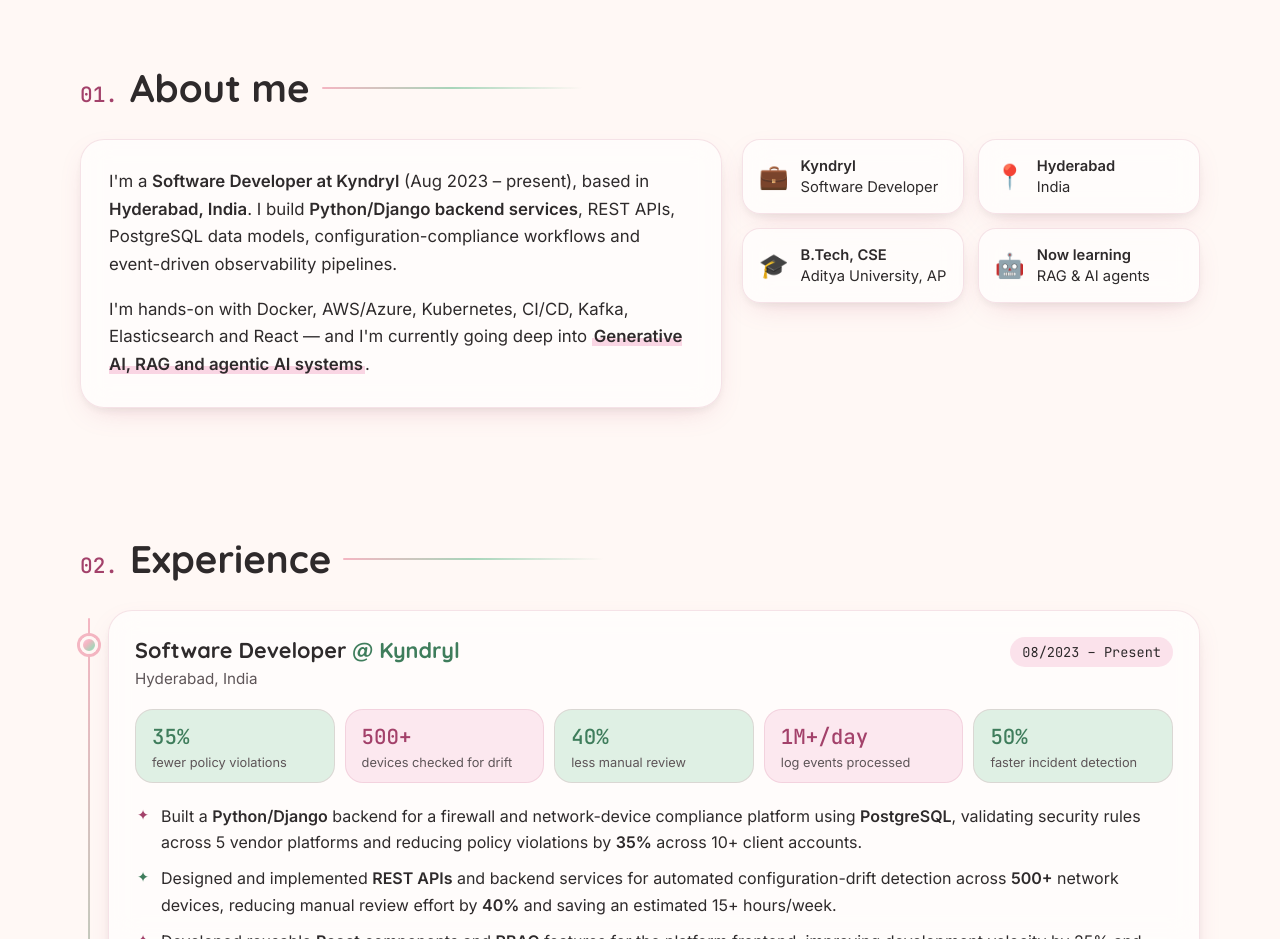
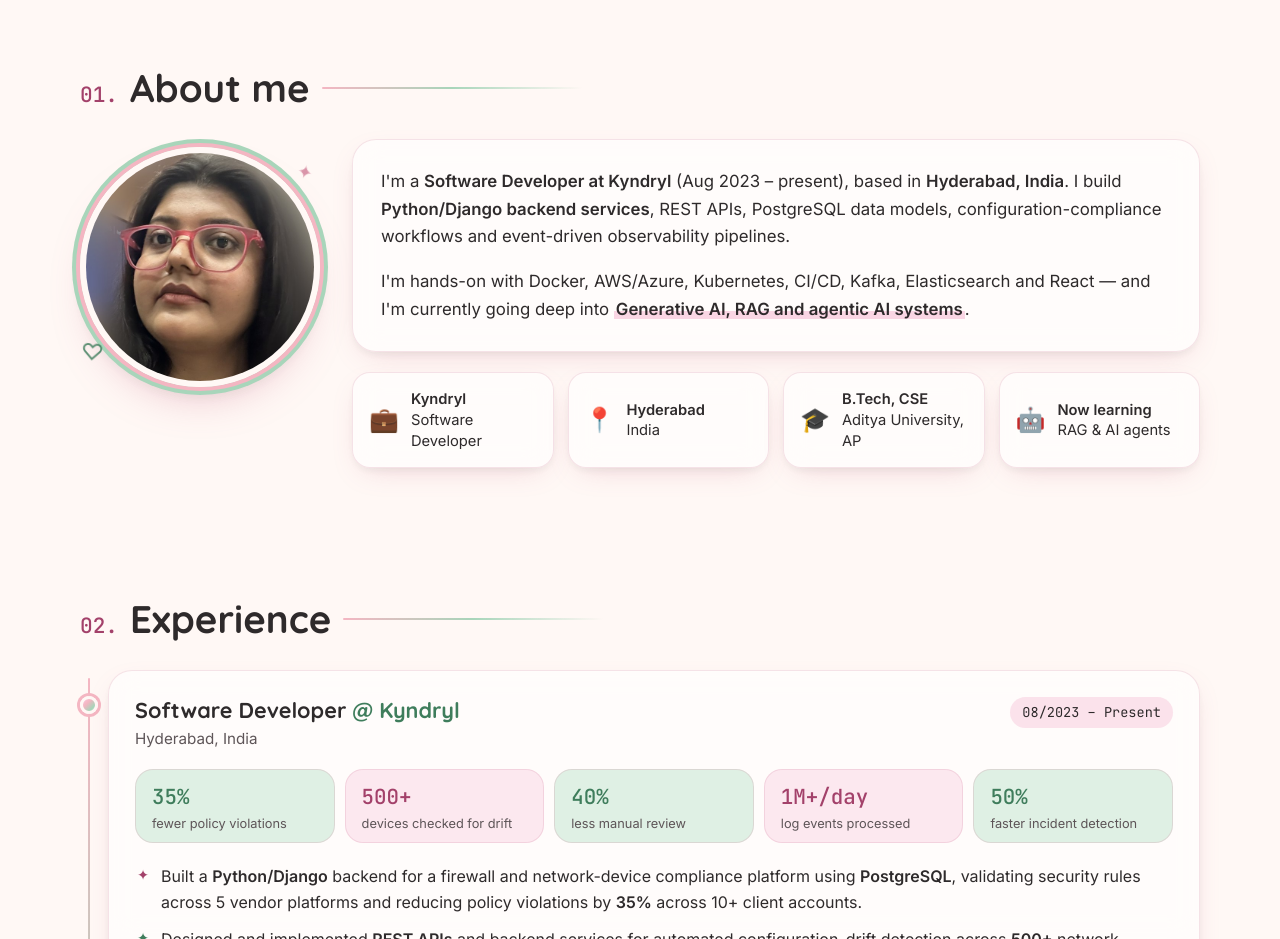
Before and after one commit to nidakhanam/nidaKhanam, a plain HTML site: page portfolio/index.html in a window 1280 px wide. Shown: the part 800-1739 px from the top of the page. Drawn offline with Linux system fonts and the light colour scheme.

Commit message:
Add profile photo to About section
Co-Authored-By: Claude Opus 5.5 <noreply@anthropic.com>
Claude-Session: https://claude.ai/code/session_01SZVc4HvYHr7dQmfoWvh2py

```diff
--- a/portfolio/index.html
+++ b/portfolio/index.html
@@ -135,6 +135,12 @@
     <section class="section container" id="about" aria-labelledby="about-title">
       <h2 class="section__title reveal" id="about-title"><span class="section__num">01.</span> About me</h2>
       <div class="about reveal">
+        <figure class="about__photo">
+          <img src="assets/nida-khanam.jpg" width="600" height="600" loading="lazy" decoding="async"
+               alt="Portrait of Nida Khanam wearing pink-framed glasses and a black top" />
+          <span class="about__photo-sparkle about__photo-sparkle--1" aria-hidden="true">✦</span>
+          <span class="about__photo-sparkle about__photo-sparkle--2" aria-hidden="true">♡</span>
+        </figure>
         <div class="about__card glass">
           <p>
             I'm a <strong>Software Developer at Kyndryl</strong> (Aug 2023 – present), based in
--- a/portfolio/styles.css
+++ b/portfolio/styles.css
@@ -335,7 +335,23 @@ ul, ol { padding: 0; margin: 0; list-style: none; }
 .fact { display: flex; align-items: center; gap: 12px; padding: 16px; border-radius: var(--r-md); font-size: 0.92rem; line-height: 1.4; transition: transform 0.25s, box-shadow 0.25s; }
 .fact:hover { transform: translateY(-4px); box-shadow: var(--shadow-lift); }
 .fact__icon { font-size: 1.5rem; }
-@media (min-width: 900px) { .about { grid-template-columns: 1.4fr 1fr; align-items: start; } }
+.about__photo { position: relative; margin: 0 auto 8px; width: min(220px, 60vw); aspect-ratio: 1; }
+.about__photo img {
+  display: block; width: 100%; height: 100%; object-fit: cover; object-position: 50% 40%;
+  border-radius: 50%; border: 6px solid var(--bg);
+  box-shadow: 0 0 0 4px var(--baby-pink), 0 0 0 8px var(--sage), var(--shadow-lift);
+}
+.about__photo-sparkle { position: absolute; font-size: 1.5rem; color: var(--rose-deep); animation: twinkle 3s ease-in-out infinite; }
+.about__photo-sparkle--1 { top: 2%; right: 2%; }
+.about__photo-sparkle--2 { bottom: 6%; left: 0; color: var(--green-deep); animation-delay: -1.5s; }
+[data-theme="dark"] .about__photo-sparkle { color: var(--baby-pink); }
+[data-theme="dark"] .about__photo-sparkle--2 { color: var(--mint); }
+@media (min-width: 900px) {
+  .about { grid-template-columns: 240px 1fr; grid-template-areas: "photo card" "photo facts"; align-items: start; column-gap: 32px; }
+  .about__photo { grid-area: photo; width: 240px; margin: 8px 0 0; }
+  .about__card { grid-area: card; }
+  .about__facts { grid-area: facts; grid-template-columns: repeat(4, 1fr); }
+}
 
 /* ---------- Experience / timeline ---------- */
 .timeline { position: relative; padding-left: 28px; }
```
Also changed, not shown: portfolio/assets/nida-khanam.jpg (added).
